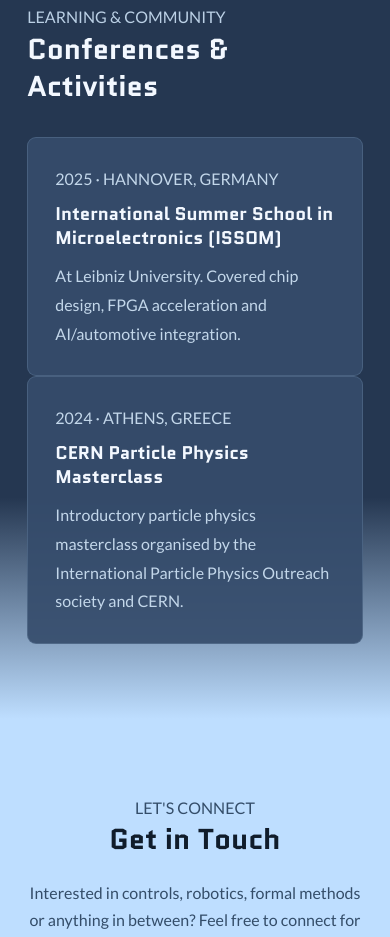
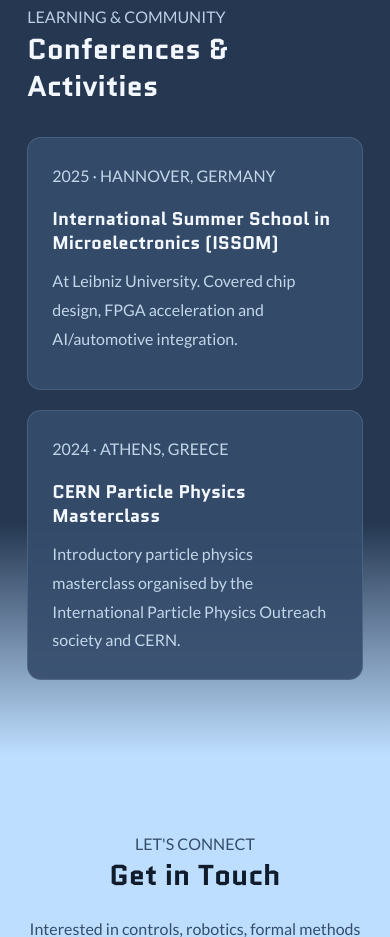
Before and after one commit to SofieRazou/SofieRazou.github.io, a plain HTML site: page experience.html in a window 390 px wide. Shown: the part 1557-2494 px from the top of the page. Drawn offline with Linux system fonts and the light colour scheme.

Commit message:
Add files via upload

```diff
--- a/experience.html
+++ b/experience.html
@@ -40,8 +40,8 @@
     </a>
     <nav class="nav-links" aria-label="Main navigation">
       <a href="index.html" >Home</a>
+      <a href="experience.html" aria-current="page" class="active">Experience</a>
       <a href="projects.html" >Projects</a>
-      <a href="experience.html" aria-current="page" class="active">Experience</a>
     </nav>
     <div class="contents-wrapper">
       <button class="contents-btn" id="contentsBtn" aria-expanded="false" aria-controls="contentsMenu">
@@ -113,6 +113,8 @@
             <p>At Leibniz University. Covered chip design, FPGA acceleration and AI/automotive integration.</p>
             <p> </p>
           </article>
+
+
           <article class="info-card">
             <p class="date-label">2024 · ATHENS, GREECE</p>
             <h3>CERN Particle Physics Masterclass</h3>
--- a/style.css
+++ b/style.css
@@ -1516,3 +1516,40 @@ body {
     content: ",";
     margin-right: 7px;
 }
+
+.cards-grid {
+    display: grid;
+    grid-template-columns: repeat(2, minmax(0, 1fr));
+    gap: 24px;
+    margin-top: 32px;
+    align-items: stretch;
+}
+
+.info-card {
+    padding: 28px;
+    border-radius: 14px;
+    display: flex;
+    flex-direction: column;
+    gap: 12px;
+}
+
+.info-card h3,
+.info-card p {
+    margin: 0;
+}
+
+.info-card .date-label {
+    margin-bottom: 4px;
+}
+
+/* Responsive layout */
+@media (max-width: 768px) {
+    .cards-grid {
+        grid-template-columns: 1fr;
+        gap: 20px;
+    }
+
+    .info-card {
+        padding: 24px;
+    }
+}
```
Also changed, not shown: projects.html (+12 -1 lines).
